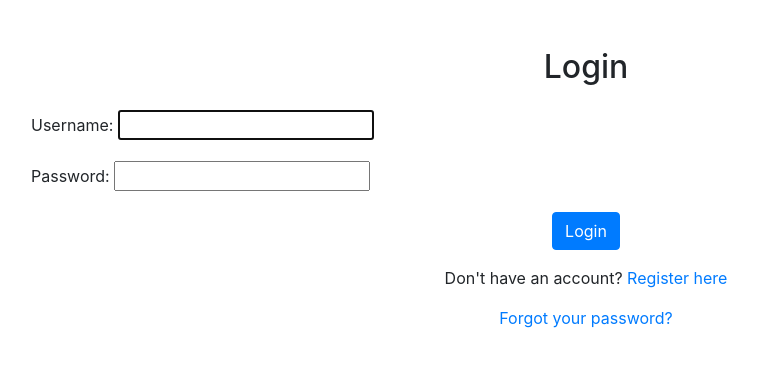
After one commit to Zoohdev/PaySignalApplication, a Django app: page /login/ in a window 1280 px wide. The commit adds this page. Shown: the top 367 px of the page, without its empty margins (54-812 px from the left). Run offline with Django 5.2, Linux system fonts and the light colour scheme; some libraries are stand-ins or nearby versions.

Commit message:
Enhanced User Autthentication Stage 1 Complete

```diff
--- a/Pay_Signal_Project/Pay_Signal_Project/urls.py
+++ b/Pay_Signal_Project/Pay_Signal_Project/urls.py
@@ -17,6 +17,7 @@ Including another URLconf
 from django.contrib import admin
 from django.urls import path
 from pay_signal_app import views
+from django.contrib.auth import views as auth_views
 
 
 
@@ -27,5 +28,12 @@ from pay_signal_app import views
 urlpatterns = [
     path('admin/', admin.site.urls),
     path('register/', views.register, name='register'),
+    path('login/', views.login_view, name='login'),
     path('', views.home, name='home'),
+    path('activate/<uidb64>/<token>/', views.activate, name='activate'),
+    path('password_reset/', auth_views.PasswordResetView.as_view(), name='password_reset'),
+    path('password_reset/done/', auth_views.PasswordResetDoneView.as_view(), name='password_reset_done'),
+    path('reset/<uidb64>/<token>/', auth_views.PasswordResetConfirmView.as_view(), name='password_reset_confirm'),
+    path('reset/done/', auth_views.PasswordResetCompleteView.as_view(), name='password_reset_complete'),
+    path('resend-verification/<int:user_id>/', views.resend_verification_email, name='resend_verification_email'),
 ]
--- a/Pay_Signal_Project/pay_signal_app/forms.py
+++ b/Pay_Signal_Project/pay_signal_app/forms.py
@@ -63,7 +63,6 @@ class UserRegistrationForm(UserCreationForm):
         )
     )
 
-
     country = forms.CharField(
         max_length=50,
         required=True,
--- a/Pay_Signal_Project/pay_signal_app/models.py
+++ b/Pay_Signal_Project/pay_signal_app/models.py
@@ -1,3 +1,4 @@
+import uuid
 from django.contrib.auth.models import AbstractUser
 from django.db import models
 
@@ -24,6 +25,7 @@ class User(AbstractUser):
     country = models.CharField(max_length=50)
     currency = models.CharField(max_length=50)
     is_verified_status = models.BooleanField(default=False)
+    uuid = models.UUIDField(default=uuid.uuid4, editable=False, unique=True) # A unique identifier for the user.
 
     def __str__(self):
         """
--- a/Pay_Signal_Project/pay_signal_app/templates/home.html
+++ b/Pay_Signal_Project/pay_signal_app/templates/home.html
@@ -7,7 +7,7 @@
 </head>
 <body>
     <p>
-    Go to the register form by changeing the url
+    Go to the register, login form by changeing the url
 
     </p>
 </body>
--- /dev/null
+++ b/Pay_Signal_Project/pay_signal_app/templates/login.html
@@ -0,0 +1,57 @@
+<!DOCTYPE html>
+<html lang="en">
+<head>
+    <meta charset="UTF-8">
+    <meta name="viewport" content="width=device-width, initial-scale=1.0">
+    <title>Login</title>
+    <!-- Optional: Include Bootstrap for styling -->
+    <link href="https://stackpath.bootstrapcdn.com/bootstrap/4.5.2/css/bootstrap.min.css" rel="stylesheet">
+</head>
+<body>
+    <div class="container mt-5">
+        <h2 class="text-center">Login</h2>
+
+        <!-- If there are any messages (errors or success), display them here -->
+        {% if messages %}
+            <div class="alert alert-dismissible">
+                <ul class="list-unstyled">
+                    {% for message in messages %}
+                        <li class="alert {% if message.tags %}alert-{{ message.tags }}{% else %}alert-info{% endif %}" role="alert">
+                            {{ message }}
+                        </li>
+                    {% endfor %}
+                </ul>
+            </div>
+        {% endif %}
+
+        <!-- Login form -->
+        <form method="POST" action="{% url 'login' %}" class="mt-4">
+            {% csrf_token %}
+            {{ form.as_p }}  <!-- Display the form fields (username, password) -->
+            <div class="text-center">
+                <button type="submit" class="btn btn-primary">Login</button>
+            </div>
+        </form>
+
+        <!-- Link to the registration page -->
+        <div class="text-center mt-3">
+            <p>Don't have an account? <a href="{% url 'register' %}">Register here</a></p>
+        </div>
+
+        <!-- Link to the password reset page -->
+        <div class="text-center">
+            <p><a href="{% url 'password_reset' %}">Forgot your password?</a></p>
+        </div>
+
+        <!-- Optionally, if the user's email is not verified and the user object exists -->
+        {% if user and not user.is_verified_status %}
+        <div class="text-center alert alert-warning mt-3" role="alert">
+            <p>Haven't verified your email? <a href="{% url 'resend_verification_email' user_id=user.pk %}">Resend verification email</a></p>
+        </div>
+        {% endif %}
+    </div>
+
+    <!-- Optional: Include Bootstrap JS for functionality -->
+    <script src="https://stackpath.bootstrapcdn.com/bootstrap/4.5.2/js/bootstrap.min.js"></script>
+</body>
+</html>
--- /dev/null
+++ b/Pay_Signal_Project/pay_signal_app/templates/password_reset_complete.html
@@ -0,0 +1,2 @@
+<h2>Password reset successful</h2>
+<p>Your password has been successfully reset. You can now <a href="{% url 'login' %}">log in</a> with your new password.</p>
--- /dev/null
+++ b/Pay_Signal_Project/pay_signal_app/templates/password_reset_confirm.html
@@ -0,0 +1,6 @@
+<h2>Reset your password</h2>
+<form method="POST">
+    {% csrf_token %}
+    {{ form.as_p }}
+    <button type="submit">Reset password</button>
+</form>
--- /dev/null
+++ b/Pay_Signal_Project/pay_signal_app/templates/password_reset_done.html
@@ -0,0 +1,2 @@
+<h2>Password reset email sent</h2>
+<p>We've emailed you instructions for setting your password. You should receive the email shortly.</p>
--- /dev/null
+++ b/Pay_Signal_Project/pay_signal_app/templates/password_reset_form.html
@@ -0,0 +1,6 @@
+<h2>Reset your password</h2>
+<form method="POST">
+    {% csrf_token %}
+    {{ form.as_p }}
+    <button type="submit">Send reset link</button>
+</form>
--- a/Pay_Signal_Project/pay_signal_app/views.py
+++ b/Pay_Signal_Project/pay_signal_app/views.py
@@ -1,24 +1,120 @@
-from django.shortcuts import render, redirect
-from django.contrib.auth import login
+from django.shortcuts import render, redirect, get_object_or_404
+from django.contrib.auth.forms import AuthenticationForm, PasswordChangeForm
+from django.contrib.auth import login as auth_login, update_session_auth_hash
+from django.contrib import messages
+from django.core.mail import send_mail
+from django.conf import settings
+from django.urls import reverse
+from django.utils.http import urlsafe_base64_encode, urlsafe_base64_decode
+from django.utils.encoding import force_bytes, force_str
+from django.contrib.auth.decorators import login_required
+from django.contrib.auth.tokens import default_token_generator
+from django.contrib.auth import get_user_model
+from django.contrib.sites.shortcuts import get_current_site
 from .forms import UserRegistrationForm
-from django.contrib import messages
+from .token import email_verification_token
 
-# Create your views here.
-
+# Home page view
 def home(request):
     return render(request, "home.html")
 
-
+# User registration view
 def register(request):
     if request.method == "POST":
         form = UserRegistrationForm(request.POST)
         if form.is_valid():
-            user = form.save()
-            login(request, user) # Automatically log the user in after registration
-            messages.success(request, 'Registration successful!')
-            return redirect("home") # Redirect to home page
+            user = form.save(commit=False)
+            user.is_verified_status = False  # Account inactive until email verified
+            user.save()
+
+            # Email verification process
+            current_site = get_current_site(request)
+            subject = 'Activate Your Account'
+            uid = urlsafe_base64_encode(force_bytes(user.uuid))
+            token = email_verification_token.make_token(user)
+            activation_link = reverse('activate', kwargs={'uidb64': uid, 'token': token})
+            activation_url = f'http://127.0.0.1:8000{activation_link}'
+            message = f'Hello {user.username},\n\nPlease use this link to verify your account:\n{activation_url}'
+
+            send_mail(
+                subject,
+                message,
+                settings.EMAIL_HOST_USER,
+                [user.email],
+                fail_silently=False,
+            )
+
+            messages.success(request, 'Please confirm your email address to complete registration.')
+            return redirect("login")
+        else:
+            messages.error(request, 'An error occurred during registration. Please correct the errors below.')
     else:
         form = UserRegistrationForm()
+    return render(request, "register.html", {"form": form})
 
+# Login view with email verification check
+def login_view(request):
+    if request.method == 'POST':
+        form = AuthenticationForm(request, data=request.POST)
+        if form.is_valid():
+            user = form.get_user()
 
-    return render(request, "register.html", {"form": form})
+            # Check if the user is verified
+            if not user.is_verified_status:
+                messages.error(request, 'Your email is not verified. Please verify your email.')
+                return redirect('resend_verification_email', user_id=user.pk)  # Pass the user's ID for resending verification
+            else:
+                auth_login(request, user)
+                messages.success(request, 'Login successful!')
+                return redirect('home')
+        else:
+            messages.error(request, 'Invalid username or password.')
+    else:
+        form = AuthenticationForm()
+
+    # If the user is already logged in or exists, pass them to the template
+    user = request.user if request.user.is_authenticated else None
+    return render(request, 'login.html', {'form': form, 'user': user})
+
+# Activate account through verification email
+def activate(request, uidb64, token):
+    try:
+        uid = force_str(urlsafe_base64_decode(uidb64))
+        user = get_user_model().objects.get(uuid=uid)
+    except (TypeError, ValueError, OverflowError, get_user_model().DoesNotExist):
+        user = None
+
+    if user and email_verification_token.check_token(user, token):
+        user.is_verified_status = True  # Mark the user as verified
+        user.save()
+        messages.success(request, 'Your account has been activated! You can now log in.')
+        return redirect('login')
+    else:
+        messages.error(request, 'The activation link is invalid or expired.')
+        return redirect('register')
+
+# Resend verification email
+def resend_verification_email(request, user_id):
+    user = get_object_or_404(get_user_model(), pk=user_id)
+
+    if not user.is_verified_status:
+        current_site = get_current_site(request)
+        subject = 'Resend Email Verification'
+        uid = urlsafe_base64_encode(force_bytes(user.uuid))
+        token = email_verification_token.make_token(user)
+        activation_link = reverse('activate', kwargs={'uidb64': uid, 'token': token})
+        activation_url = f'http://127.0.0.1:8000{activation_link}'
+        message = f'Hello {user.username},\n\nPlease use this link to verify your account:\n{activation_url}'
+
+        send_mail(
+            subject,
+            message,
+            settings.EMAIL_HOST_USER,
+            [user.email],
+            fail_silently=False,
+        )
+        messages.success(request, 'A verification email has been resent to your email address.')
+    else:
+        messages.info(request, 'Your account is already verified.')
+
+    return redirect('login')
```
Also changed, not shown: Pay_Signal_Project/Pay_Signal_Project/settings.py (+9 -0 lines), Pay_Signal_Project/pay_signal_app/templates/change_password.html (added, +40 -0 lines), Pay_Signal_Project/pay_signal_app/templates/forgot_password.html (added, +32 -0 lines), Pay_Signal_Project/pay_signal_app/token.py (added, +17 -0 lines), Pay_Signal_Project/db.sqlite3, Pay_Signal_Project/pay_signal_app/migrations/0001_initial.py.
